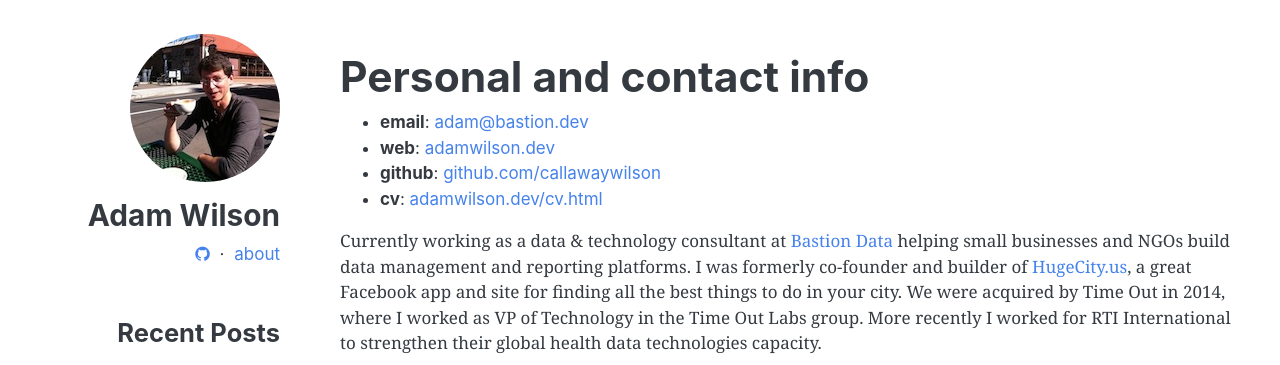
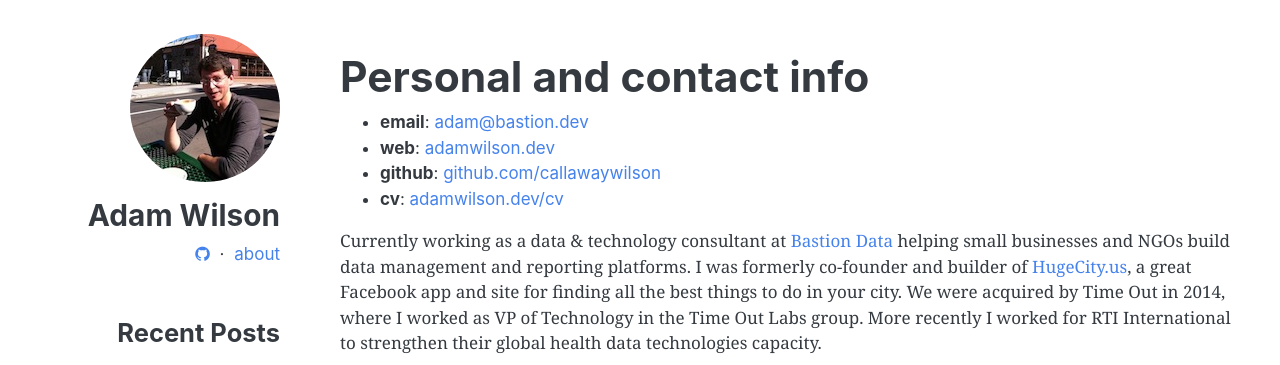
Before and after one commit to callawaywilson/callawaywilson.github.io, a Jekyll site: the page built from about.html, in a window 1280 px wide. Shown: the top 365 px of the page. Built offline with Jekyll 4.4.1, drawn with Linux system fonts in a browser that asks for light colours.

Commit message:
About update

```diff
--- a/about.html
+++ b/about.html
@@ -11,7 +11,7 @@
 	<li><b>email</b>: <a href="mailto:adam@bastion.dev">adam@bastion.dev</a></li>
 	<li><b>web</b>: <a href="http://adamwilson.dev">adamwilson.dev</a></li>
 	<li><b>github</b>: <a href="http://github.com/callawaywilson">github.com/callawaywilson</a></li>
-	<li><b>cv</b>: <a href="/cv.html">adamwilson.dev/cv.html</a></li>
+	<li><b>cv</b>: <a href="/cv.html">adamwilson.dev/cv</a></li>
 </ul>
 
 <p>Currently working as a data & technology consultant at <a href="https://bastion.dev">Bastion Data</a> helping small businesses and NGOs build data management and reporting platforms.  I was formerly co-founder and builder of <a href="http://hugecity.us">HugeCity.us</a>, a great Facebook app and site for finding all the best things to do in your city.  We were acquired by Time Out in 2014, where I worked as VP of Technology in the Time Out Labs group.  More recently I worked for RTI International to strengthen their global health data technologies capacity.</p>
```
